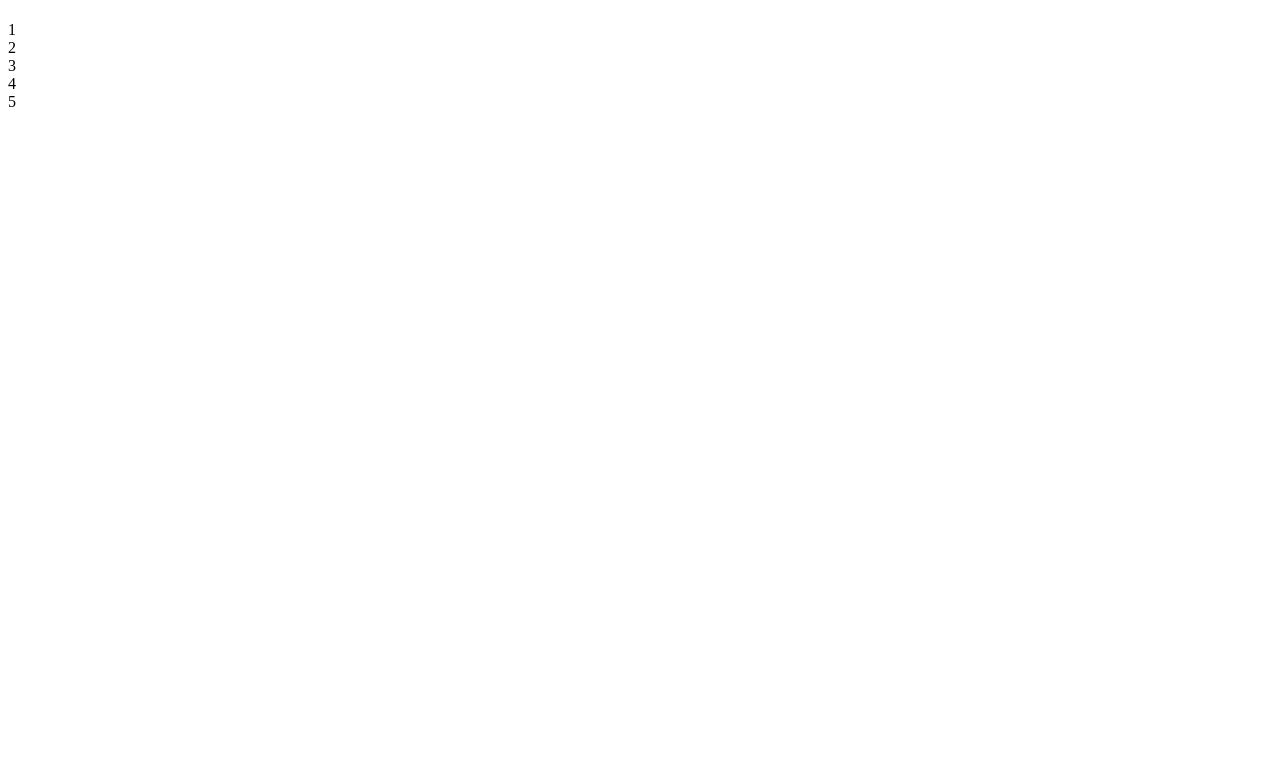
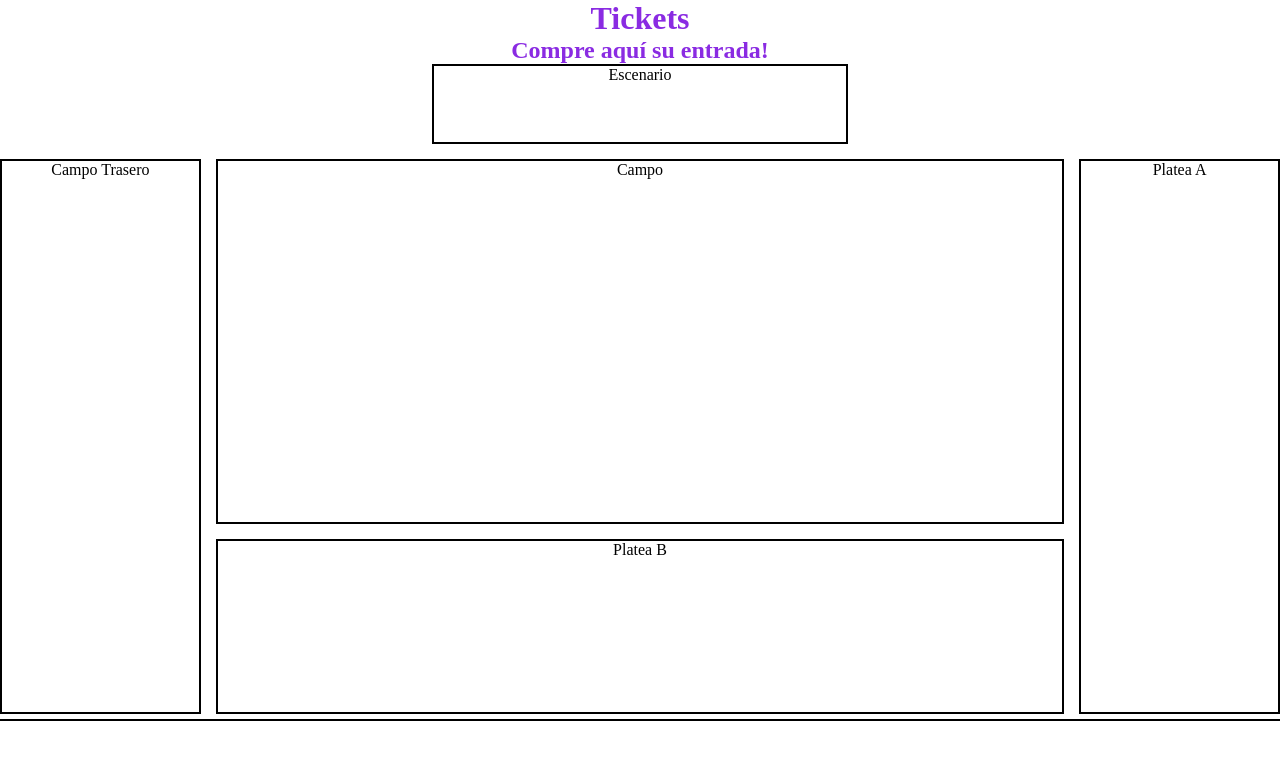
Before and after one commit to RomanForDev/Pre_Entrega_2-Fortini, a plain HTML site: page index.html in a window 1280 px wide. Drawn offline with Linux system fonts and the light colour scheme.

Commit message:
primer estilo html y sass sencillo. Nada de JS aún

```diff
--- a/index.html
+++ b/index.html
@@ -9,17 +9,17 @@
 <body>
 
     <header>
-        <h1></h1>
-        <h2></h2>
+        <h1>Tickets</h1>
+        <h2>Compre aquí su entrada!</h2>
     </header>
 
     <section>
         <div class="parent">
-            <div class="div1">1</div>
-            <div class="div2">2</div>
-            <div class="div3">3</div>
-            <div class="div4">4</div>
-            <div class="div5">5</div>
+            <div class="div1">Escenario</div>
+            <div class="div2">Campo</div>
+            <div class="div3">Campo Trasero</div>
+            <div class="div4">Platea A</div>
+            <div class="div5">Platea B</div>
         </div>
     </section>
 
--- /dev/null
+++ b/styles.scss
@@ -0,0 +1,71 @@
+* {
+  margin: 0px;
+  padding: 0px;
+  box-sizing: border-box;
+}
+header {
+  h1 {
+    text-align: center;
+    size: 3rem;
+    color: blueviolet;
+  }
+  h2 {
+    text-align: center;
+    size: 1.5rem;
+    color: blueviolet;
+  }
+}
+.parent {
+  border: 2px black;
+  display: grid;
+  grid-template-columns: repeat(6, 1fr);
+  grid-template-rows: repeat(7, 5rem);
+  gap: 15px;
+  :hover {
+      transform: scale(1.07);
+      transition: 0.4s ease;
+    }
+  .div1 {
+    grid-column: span 2/span 2;
+    grid-column-start: 3;
+    text-align: center;
+    border: 2px solid black;
+  }
+  .div2 {
+    grid-column: span 4/span 4;
+    grid-row: span 4/span 4;
+    grid-column-start: 2;
+    grid-row-start: 2;
+    text-align: center;
+    border: 2px solid black;
+  }
+  .div3 {
+    grid-row: span 6/span 6;
+    grid-column-start: 1;
+    grid-row-start: 2;
+    text-align: center;
+    border: 2px solid black;
+  }
+  .div4 {
+    grid-row: span 6/span 6;
+    grid-column-start: 6;
+    grid-row-start: 2;
+    text-align: center;
+    border: 2px solid black;
+  }
+  .div5 {
+    grid-column: span 4/span 4;
+    grid-row: span 2/span 2;
+    grid-column-start: 2;
+    grid-row-start: 6;
+    text-align: center;
+    border: 2px solid black;
+  }
+}
+footer {
+  display: flex;
+  border: 1px solid black;
+  margin-top: 5px;
+}
+
+/*# sourceMappingURL=style.sass.map */
```
Also changed, not shown: README.txt, style.css, style.sass (deleted), 2 other files.
